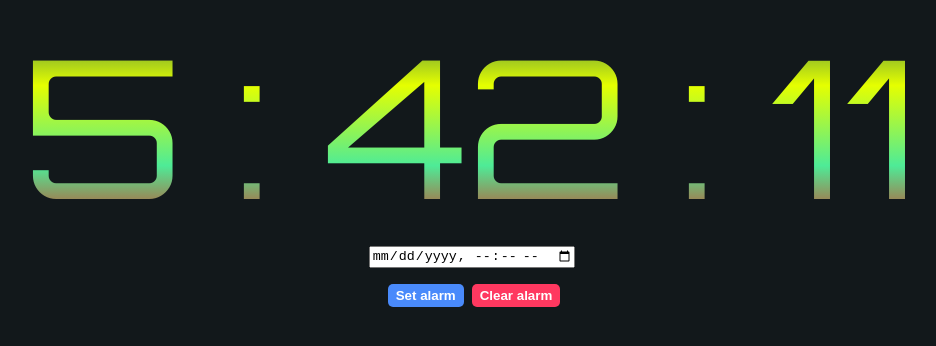
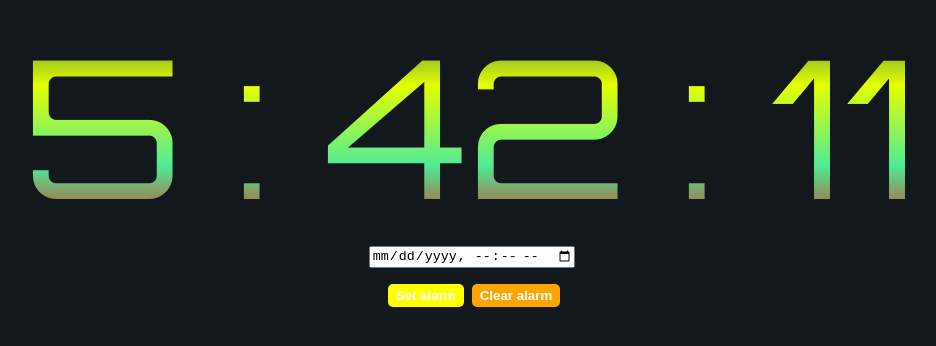
Before and after one commit to gyan-js/alarm-clock, a plain HTML site: page index.html in a window 1280 px wide. Shown: the part 244-590 px from the top of the page, without its empty margins (168-1104 px from the left). Drawn offline with Linux system fonts and the light colour scheme.

Commit message:
Update style.css

```diff
--- a/style.css
+++ b/style.css
@@ -44,11 +44,11 @@ body,html {
 }
 
 .set-alarm {
-    background-color: #498AFB;
+    background-color: yellow;
 }
 
 .clear-alarm {
-    background-color: #FF3860;
+    background-color: orange;
 }
 
 
```
